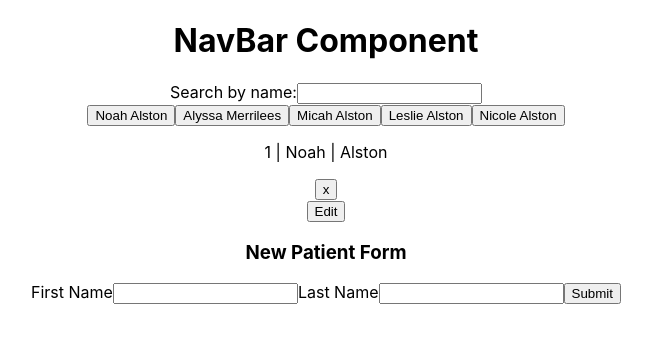
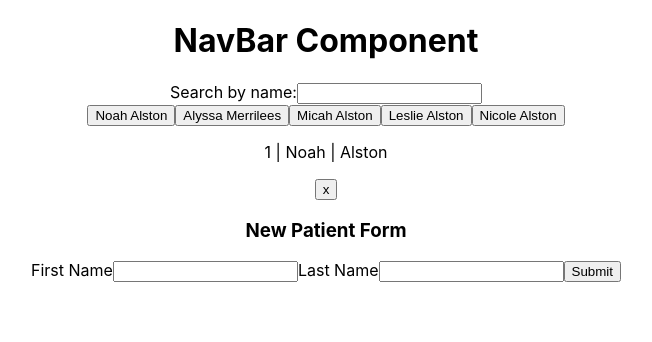
Before and after one commit to NoahAl777/paperless-2.0, a React (Create React App) app: page / in a window 1280 px wide. Shown: the top 342 px of the page, without its empty margins (314-966 px from the left). Built offline with nearby package versions, Linux system fonts and the light colour scheme; data requests are answered from the project's data file.

Commit message:
comment out changes from last commit

```diff
--- a/src/App.js
+++ b/src/App.js
@@ -8,7 +8,7 @@ import PatientForm from "./Components/PatientForm";
 function App() {
   const [patients, setPatients] = useState([])
   const [selectedPatient, setSelectedPatient] = useState({})
-  const [patientFormType, setPatientFormType] = useState("New")
+  // const [patientFormType, setPatientFormType] = useState("New")
   const patientsUrl = "http://localhost:3000/patients"
 
   useEffect(() => {
@@ -29,9 +29,8 @@ function App() {
         selectedPatient={selectedPatient}
         setSelectedPatient={setSelectedPatient}
         patientsUrl={patientsUrl}
-        setPatientFormType
       />
-      <button>Edit</button>
+      {/* <button onClick={handle}>Edit</button> */}
       <PatientForm
         patientsUrl={patientsUrl}
         patients={patients}
```
